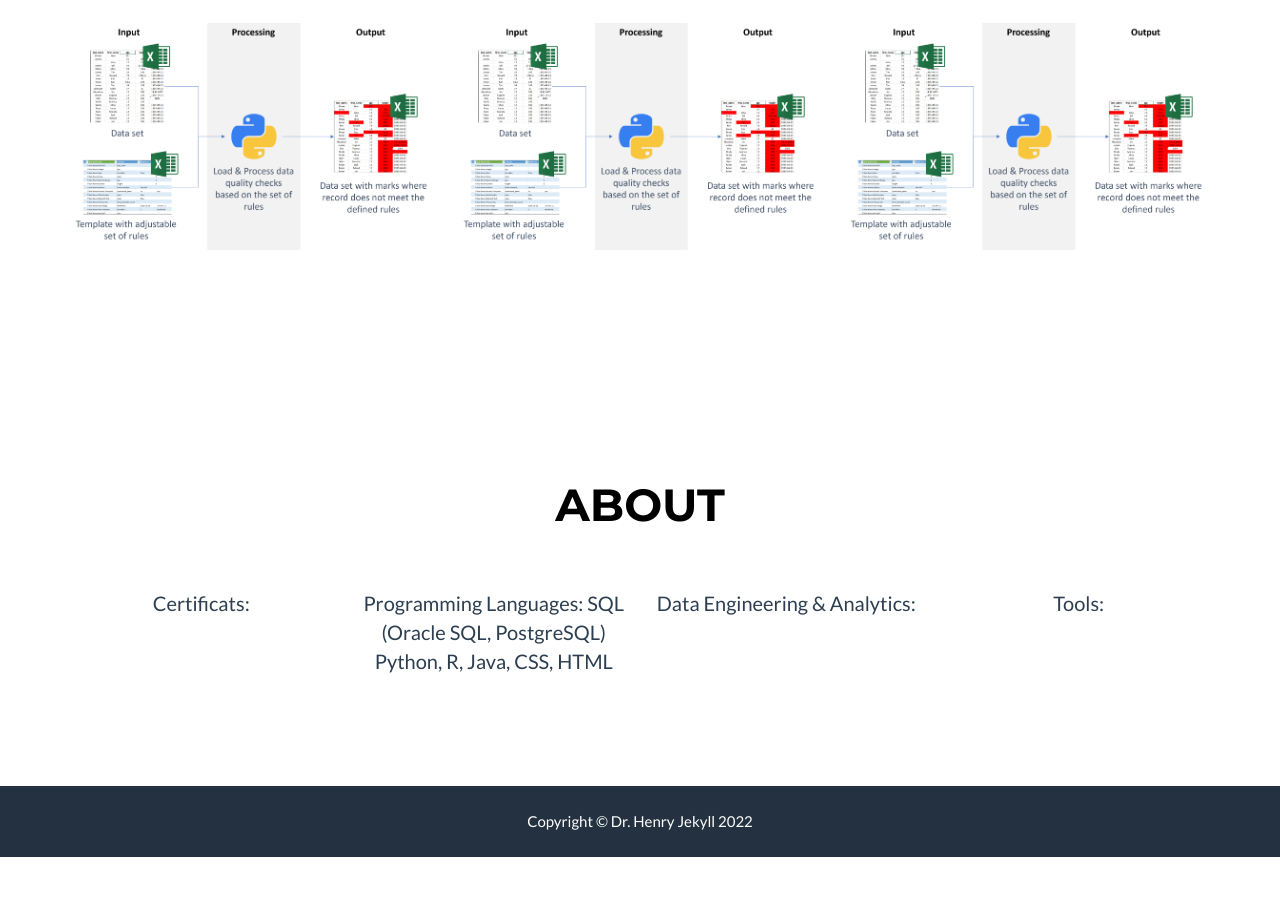
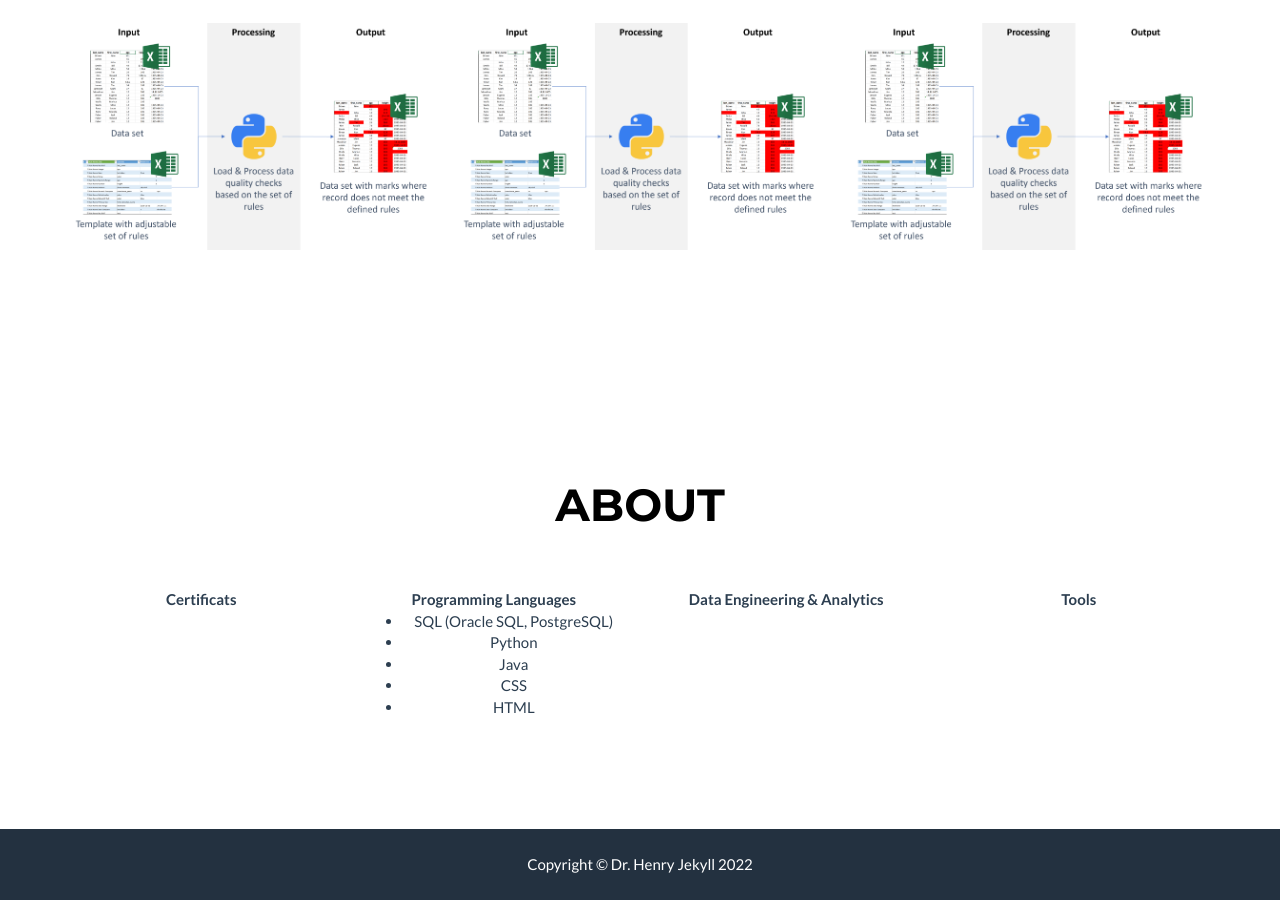
Before and after one commit to tolan005/tolan005.github.io, a Jekyll site: the page built from _posts/2014-07-18-project-1.markdown, in a window 1280 px wide and 900 px high, scrolled down 883 px. Built offline with Jekyll 4.4.1, drawn with Linux system fonts in a browser that asks for light colours; before the commit the page ends 1740 px from its top, so only the background shows below that.

Commit message:
Update about.html
bolt

```diff
--- a/_includes/about.html
+++ b/_includes/about.html
@@ -9,24 +9,27 @@
             </div>
             <div class="row">
                 <div class="col-lg-3 text-center">
-                    <p>Certificats:
-
-                 </p>
+                    <b>Certificats</b>
                 </div>
                 <div class="col-lg-3 text-center">
-                    <p>Programming Languages:
-                       SQL (Oracle SQL, PostgreSQL) Python, R, Java, CSS, HTML
-                 </p>
+                    <b>Programming Languages</b>
+                    <ul>
+                     <li>SQL (Oracle SQL, PostgreSQL)</li>
+                     <li>Python</li>
+                     <li>Java</li>
+                     <li>CSS</>
+                     <li>HTML</>
+                   </ul>
                 </div>
                 <div class="col-lg-3 text-center">
-                    <p>Data Engineering & Analytics:
+                    <b>Data Engineering & Analytics</b>
 
-                 </p>
+
                 </div>
                 <div class="col-lg-3 text-center">
-                    <p>Tools:
+                    <b>Tools</b>
 
-                 </p>
+
                </div>
             </div>
         </div>
```
